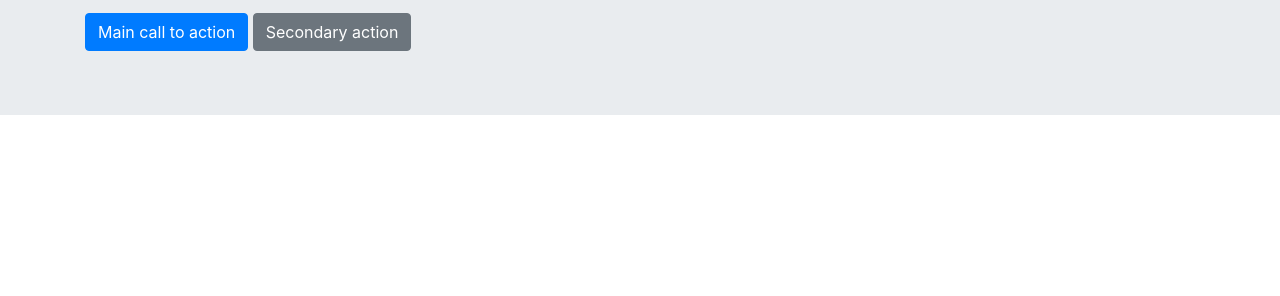
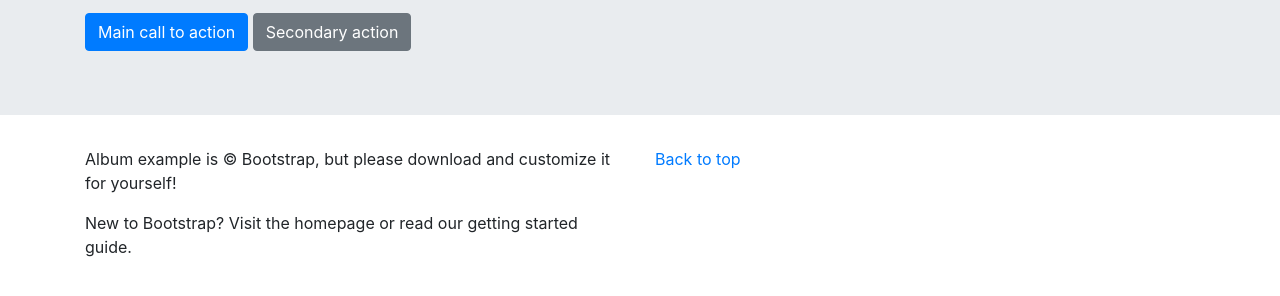
Before and after one commit to letrungtin09/-DuAnGit, a plain HTML site: page index.html in a window 1280 px wide. Shown: the part 258-554 px from the top of the page. Drawn offline with nearby package versions, Linux system fonts and the light colour scheme.

Commit message:
add footer

```diff
--- a/index.html
+++ b/index.html
@@ -1,20 +1,24 @@
 <!DOCTYPE html>
 <html lang="en">
+
 <head>
   <meta charset="UTF-8">
   <meta http-equiv="X-UA-Compatible" content="IE=edge">
   <meta name="viewport" content="width=device-width, initial-scale=1.0">
   <title>Document</title>
-    <link rel="stylesheet" href="https://cdn.jsdelivr.net/npm/bootstrap@4.6.2/dist/css/bootstrap.min.css" integrity="sha384-xOolHFLEh07PJGoPkLv1IbcEPTNtaed2xpHsD9ESMhqIYd0nLMwNLD69Npy4HI+N" crossorigin="anonymous">
+  <link rel="stylesheet" href="https://cdn.jsdelivr.net/npm/bootstrap@4.6.2/dist/css/bootstrap.min.css"
+    integrity="sha384-xOolHFLEh07PJGoPkLv1IbcEPTNtaed2xpHsD9ESMhqIYd0nLMwNLD69Npy4HI+N" crossorigin="anonymous">
   <link rel="stylesheet" href="./css/style.css">
 </head>
+
 <body>
 
   <header>
     <!-- Image and text -->
     <nav class="navbar navbar-light bg-light">
       <a class="navbar-brand" href="#">
-            <img src="https://getbootstrap.com/docs/4.6/assets/brand/bootstrap-solid.svg" width="30" height="30" class="d-inline-block align-top" alt="">
+        <img src="https://getbootstrap.com/docs/4.6/assets/brand/bootstrap-solid.svg" width="30" height="30"
+          class="d-inline-block align-top" alt="">
         Bootstrap
       </a>
     </nav>
@@ -23,7 +27,8 @@
     <div class="jumbotron jumbotron-fluid">
       <div class="container">
         <h1 class="display-4">Album example</h1>
-              <p class="lead">Something short and leading about the collection below—its contents, the creator, etc. Make it short and sweet, but not too short so folks don't simply skip over it entirely.</p>
+        <p class="lead">Something short and leading about the collection below—its contents, the creator, etc. Make it
+          short and sweet, but not too short so folks don't simply skip over it entirely.</p>
         <div>
           <button class="btn btn-primary">Main call to action</button>
           <button class="btn btn-secondary">Secondary action</button>
@@ -32,13 +37,30 @@
     </div>
   </section>
   <section class="products"></section>
-    <footer></footer>
+  <footer>
+    <div class="container">
+      <div class="row">
+        <div class="col-6">
+          <p>Album example is © Bootstrap, but please download and customize it for yourself!</p>
+          <p>New to Bootstrap? Visit the homepage or read our getting started guide.</p>
+        </div>
+        <div class="col-6">
+          <a href="#">Back to top</a>
+        </div>
+      </div>
+    </div>
+  </footer>
 
 
 
 
 
-    <script src="https://cdn.jsdelivr.net/npm/jquery@3.5.1/dist/jquery.slim.min.js" integrity="sha384-DfXdz2htPH0lsSSs5nCTpuj/zy4C+OGpamoFVy38MVBnE+IbbVYUew+OrCXaRkfj" crossorigin="anonymous"></script>
-    <script src="https://cdn.jsdelivr.net/npm/bootstrap@4.6.2/dist/js/bootstrap.bundle.min.js" integrity="sha384-Fy6S3B9q64WdZWQUiU+q4/2Lc9npb8tCaSX9FK7E8HnRr0Jz8D6OP9dO5Vg3Q9ct" crossorigin="anonymous"></script>
+  <script src="https://cdn.jsdelivr.net/npm/jquery@3.5.1/dist/jquery.slim.min.js"
+    integrity="sha384-DfXdz2htPH0lsSSs5nCTpuj/zy4C+OGpamoFVy38MVBnE+IbbVYUew+OrCXaRkfj"
+    crossorigin="anonymous"></script>
+  <script src="https://cdn.jsdelivr.net/npm/bootstrap@4.6.2/dist/js/bootstrap.bundle.min.js"
+    integrity="sha384-Fy6S3B9q64WdZWQUiU+q4/2Lc9npb8tCaSX9FK7E8HnRr0Jz8D6OP9dO5Vg3Q9ct"
+    crossorigin="anonymous"></script>
 </body>
+
 </html>
```
Lines whose indentation alone changed are shown as unchanged.
